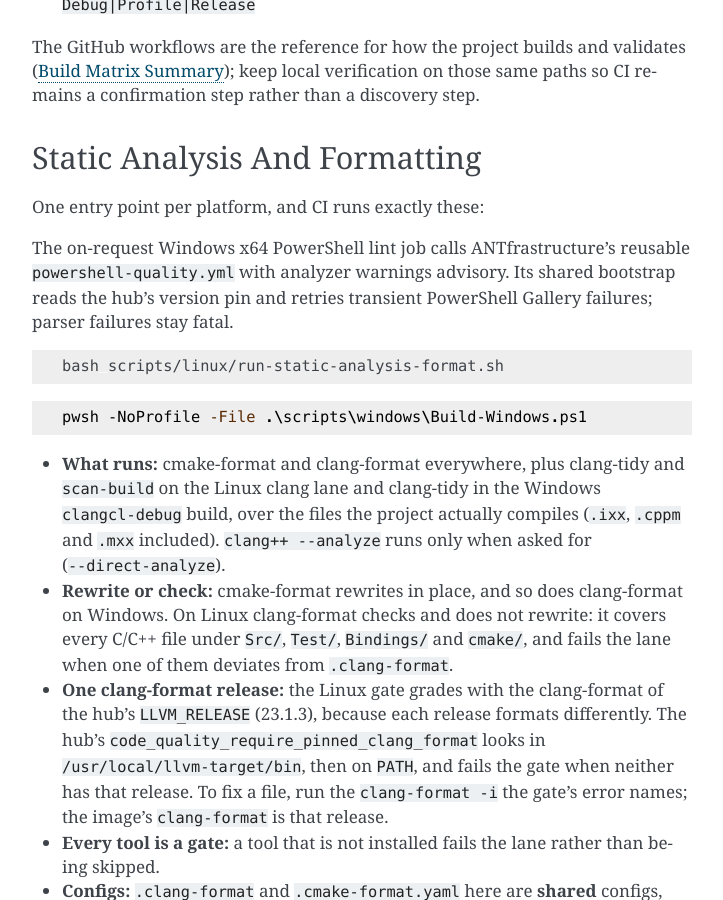
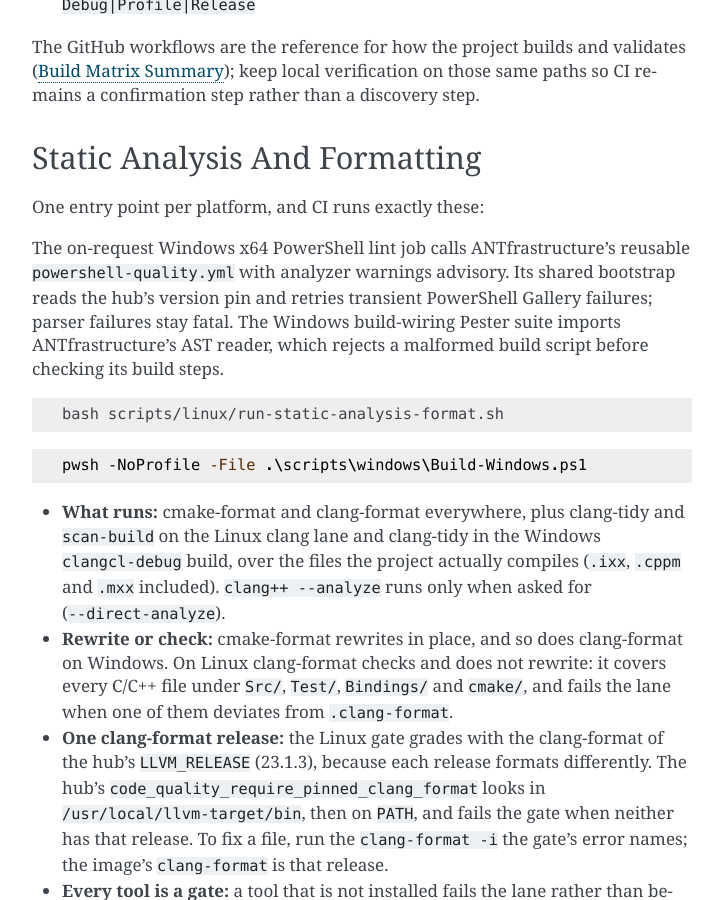
Before and after one commit to Kataglyphis/AccelerANTgine, a Sphinx documentation site: the page built from docs/source/development_workflow.rst, in a window 1280 px wide and 900 px high, scrolled down 5444 px. Shown: the whole window, without its empty margins (388-1111 px from the left). Built offline with Sphinx 7.4.7, drawn with Linux system fonts in a browser that asks for light colours.

Commit message:
test(windows): reuse shared AST parser for ORT wiring
Reject malformed Build-Windows source before inspecting the ONNX Runtime proof step. Keep a malformed-source mutation case and document the shared reader.

```diff
--- a/docs/source/development_workflow.rst
+++ b/docs/source/development_workflow.rst
@@ -252,6 +252,8 @@ One entry point per platform, and CI runs exactly these:
 The on-request Windows x64 PowerShell lint job calls ANTfrastructure's reusable
 ``powershell-quality.yml`` with analyzer warnings advisory. Its shared bootstrap reads the hub's
 version pin and retries transient PowerShell Gallery failures; parser failures stay fatal.
+The Windows build-wiring Pester suite imports ANTfrastructure's AST reader, which rejects a
+malformed build script before checking its build steps.
 
 .. code-block:: bash
 
```
Also changed, not shown: AGENTS.md (+2 -0 lines), CHANGELOG.md (+2 -0 lines), README.md (+1 -0 lines), 1 other file.
